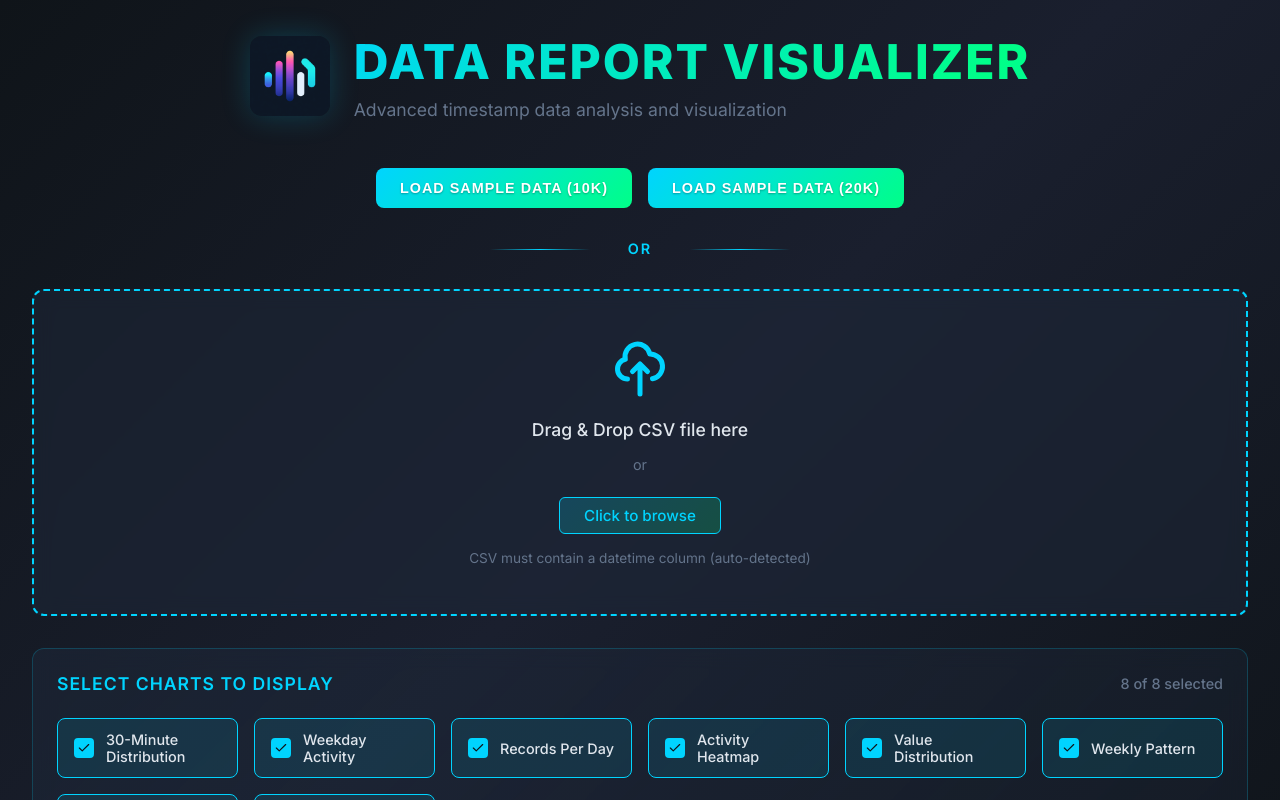
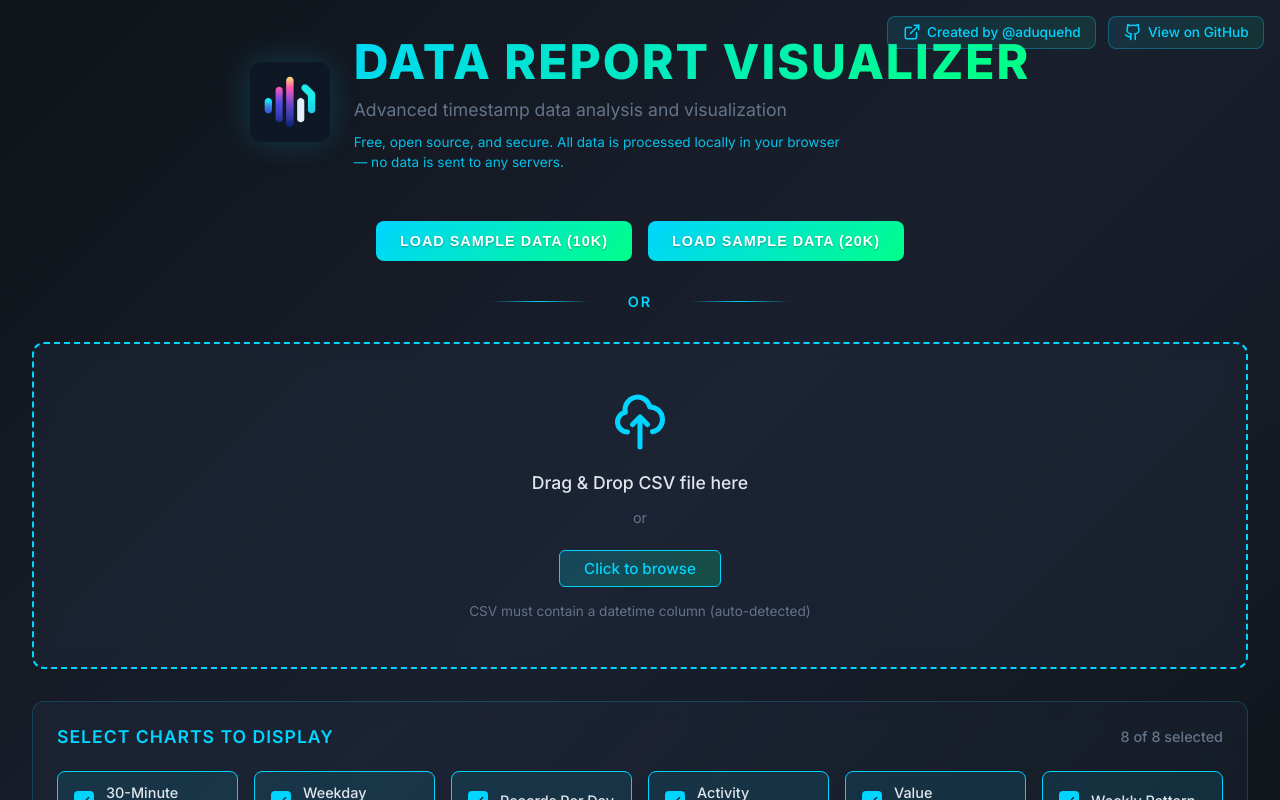
Before and after one commit to aduquehd/data-report, a Next.js app: page / in a window 1280 px wide. Shown: the top 800 px of the page. Built offline with nearby package versions, Linux system fonts and the light colour scheme.

Commit message:
Improved UI, added created by and github links

```diff
--- a/app/globals.css
+++ b/app/globals.css
@@ -100,6 +100,15 @@
     color: #64748b;
     font-size: 1.1rem;
     font-weight: 400;
+  }
+
+  .privacy-header {
+    color: #00d4ff;
+    font-size: 0.85rem;
+    margin-top: 0.75rem;
+    line-height: 1.5;
+    opacity: 0.9;
+    max-width: 500px;
   }
 
   .data-info {
@@ -433,6 +442,67 @@
     transform: rotate(45deg);
   }
 
+
+  /* Top Links Container */
+  .top-links-container {
+    position: fixed;
+    top: 1rem;
+    right: 1rem;
+    display: flex;
+    align-items: center;
+    gap: 0.75rem;
+    z-index: 50;
+  }
+
+  .link-button {
+    display: inline-flex;
+    align-items: center;
+    gap: 0.4rem;
+    padding: 0.4rem 0.9rem;
+    background: linear-gradient(135deg, rgba(0, 212, 255, 0.1), rgba(0, 255, 136, 0.1));
+    border: 1px solid rgba(0, 212, 255, 0.3);
+    border-radius: 8px;
+    color: #00d4ff;
+    text-decoration: none;
+    font-size: 0.85rem;
+    font-weight: 500;
+    transition: all 0.3s ease;
+  }
+
+  .link-button:hover {
+    background: linear-gradient(135deg, rgba(0, 212, 255, 0.2), rgba(0, 255, 136, 0.2));
+    border-color: rgba(0, 255, 136, 0.5);
+    transform: translateY(-2px);
+    box-shadow: 0 4px 12px rgba(0, 212, 255, 0.2);
+  }
+
+  .link-button svg {
+    transition: transform 0.3s ease;
+  }
+
+  .link-button:hover svg {
+    transform: scale(1.1);
+  }
+
+  @media (max-width: 640px) {
+    .top-links-container {
+      position: static;
+      width: 100%;
+      justify-content: center;
+      padding: 1rem;
+      margin-bottom: 1rem;
+    }
+
+    .link-button {
+      font-size: 0.8rem;
+      padding: 0.35rem 0.75rem;
+    }
+
+    .link-button svg {
+      width: 16px;
+      height: 16px;
+    }
+  }
 
   /* Progress Bar */
   .upload-progress {
--- a/app/page.tsx
+++ b/app/page.tsx
@@ -12,7 +12,7 @@ import ChartSelectorModal from '@/components/ChartSelectorModal'
 import { ParsedData } from '@/lib/types'
 import { getDataSubset } from '@/lib/dataProcessor'
 import { useChartSelection } from '@/lib/useChartSelection'
-import { Settings2 } from 'lucide-react'
+import { Settings2, Github, ExternalLink } from 'lucide-react'
 
 const ThirtyMinDistribution = dynamic(() => import('@/components/charts/ThirtyMinDistribution'), { ssr: false })
 const WeekdayActivity = dynamic(() => import('@/components/charts/WeekdayActivity'), { ssr: false })
@@ -62,6 +62,29 @@ export default function Home() {
 
   return (
     <main className="min-h-screen">
+      <div className="top-links-container">
+        <a
+          href="https://www.aduquehd.com/"
+          target="_blank"
+          rel="noopener noreferrer"
+          className="link-button"
+          aria-label="Created by aduquehd"
+        >
+          <ExternalLink size={18} />
+          <span>Created by @aduquehd</span>
+        </a>
+        <a
+          href="https://github.com/aduquehd/data-report"
+          target="_blank"
+          rel="noopener noreferrer"
+          className="link-button"
+          aria-label="View on GitHub"
+        >
+          <Github size={18} />
+          <span>View on GitHub</span>
+        </a>
+      </div>
+
       <div className="container">
         <header className="header">
           <div className="header-content">
@@ -77,6 +100,9 @@ export default function Home() {
               <h1>Data Report Visualizer</h1>
               <p className="subtitle">
                 Advanced timestamp data analysis and visualization
+              </p>
+              <p className="privacy-header">
+                Free, open source, and secure. All data is processed locally in your browser — no data is sent to any servers.
               </p>
               {parsedData && (
                 <p className="data-info">
```
